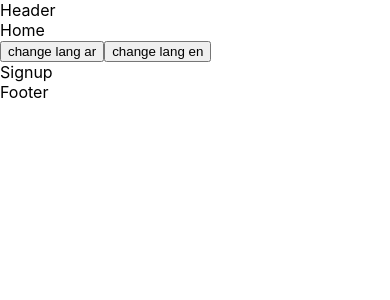
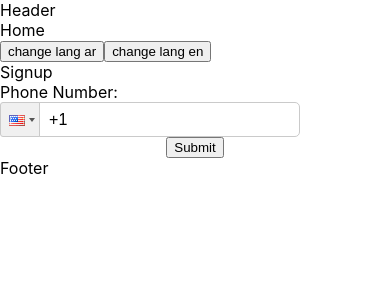
Before and after one commit to mahmoudAliaboElhassan/Graduation-Project, a React (Create React App) app: page /signup in a window 390 px wide. Shown: the top 300 px of the page. Built offline with nearby package versions, Linux system fonts and the light colour scheme.

Commit message:
phone number

```diff
--- a/package.json
+++ b/package.json
@@ -16,9 +16,11 @@
     "i18next": "^23.11.5",
     "i18next-browser-languagedetector": "^7.1.0",
     "i18next-http-backend": "^2.2.1",
+    "libphonenumber-js": "^1.11.11",
     "react": "^18.3.1",
     "react-dom": "^18.3.1",
     "react-i18next": "^13.1.2",
+    "react-phone-input-2": "^2.15.1",
     "react-router-dom": "^6.26.2",
     "react-scripts": "5.0.1",
     "react-toastify": "^10.0.5",
--- /dev/null
+++ b/src/components/formUI/error-style.module.css
@@ -0,0 +1,5 @@
+.errorMessage {
+  color: red;
+  margin-top: 5px;
+  font-size: 14px;
+}
--- /dev/null
+++ b/src/components/formUI/phoneNumber/index.tsx
@@ -0,0 +1,71 @@
+import React from "react";
+import { Formik, Form } from "formik";
+import * as Yup from "yup";
+import PhoneInput from "react-phone-input-2";
+import "react-phone-input-2/lib/style.css";
+import { parsePhoneNumberFromString } from "libphonenumber-js";
+
+import "./phoneNumber.css";
+import ButtonWrapper from "../submit/submitBtn";
+import styles from "../error-style.module.css";
+
+const PhoneForm = () => {
+  const { errorMessage } = styles;
+  return (
+    <Formik
+      initialValues={{
+        phone: "",
+      }}
+      validationSchema={Yup.object({
+        phone: Yup.string()
+          .required("Phone number is required")
+          .test("is-valid", "Phone number is not valid", (value) => {
+            if (!value) return false; // Ensure value exists
+            const phoneNumber = parsePhoneNumberFromString(`+${value}`);
+            return phoneNumber ? phoneNumber.isValid() : false;
+          }),
+      })}
+      onSubmit={(values, { resetForm }) => {
+        alert(`Phone number submitted: ${values.phone}`);
+        resetForm(); // Optional: Reset form after submission
+      }}
+    >
+      {({ values, errors, touched, setFieldValue, setFieldTouched }) => (
+        <Form>
+          <div className="form-group">
+            <label htmlFor="phone">Phone Number:</label>
+            <PhoneInput
+              country={"us"}
+              value={values.phone}
+              onChange={(phone) => setFieldValue("phone", phone)}
+              onBlur={() => setFieldTouched("phone", true)}
+              inputProps={{
+                name: "phone",
+                required: true, // Corrected spelling
+                // You can add other input props here
+              }}
+              inputStyle={{
+                width: "300px",
+                fontSize: "16px",
+              }}
+              buttonStyle={{
+                backgroundColor: "#f0f0f0",
+              }}
+              dropdownStyle={{
+                backgroundColor: "#ffffff",
+                border: "1px solid #ccc",
+              }}
+            />
+            {/* Display validation errors */}
+            {touched.phone && errors.phone ? (
+              <div className={errorMessage}>{errors.phone}</div>
+            ) : null}
+          </div>
+          <ButtonWrapper loading={false}>Submit</ButtonWrapper>
+        </Form>
+      )}
+    </Formik>
+  );
+};
+
+export default PhoneForm;
--- /dev/null
+++ b/src/components/formUI/phoneNumber/phoneNumber.css
@@ -0,0 +1,16 @@
+/* Override the default input field styles */
+.react-tel-input input {
+  border: 2px solid #4caf50;
+  border-radius: 4px;
+}
+
+/* Customize the dropdown menu */
+.react-tel-input .flag-dropdown {
+  background-color: #f8f8f8;
+}
+
+/* Change the flag icon size */
+.react-tel-input .flag-icon {
+  width: 24px;
+  height: 24px;
+}
--- /dev/null
+++ b/src/components/formUI/submit/loaderBtn.css
@@ -0,0 +1,89 @@
+.loader {
+  position: relative;
+  width: 35px;
+  height: 35px;
+  border-radius: 10px;
+}
+
+.loader div {
+  width: 8%;
+  height: 24%;
+  background: rgb(128, 128, 128);
+  position: absolute;
+  left: 50%;
+  top: 30%;
+  opacity: 0;
+  border-radius: 50px;
+  box-shadow: 0 0 3px rgba(0, 0, 0, 0.2);
+  animation: fade458 1s linear infinite;
+}
+
+@keyframes fade458 {
+  from {
+    opacity: 1;
+  }
+
+  to {
+    opacity: 0.25;
+  }
+}
+
+.loader .bar1 {
+  transform: rotate(0deg) translate(0, -130%);
+  animation-delay: 0s;
+}
+
+.loader .bar2 {
+  transform: rotate(30deg) translate(0, -130%);
+  animation-delay: -1.1s;
+}
+
+.loader .bar3 {
+  transform: rotate(60deg) translate(0, -130%);
+  animation-delay: -1s;
+}
+
+.loader .bar4 {
+  transform: rotate(90deg) translate(0, -130%);
+  animation-delay: -0.9s;
+}
+
+.loader .bar5 {
+  transform: rotate(120deg) translate(0, -130%);
+  animation-delay: -0.8s;
+}
+
+.loader .bar6 {
+  transform: rotate(150deg) translate(0, -130%);
+  animation-delay: -0.7s;
+}
+
+.loader .bar7 {
+  transform: rotate(180deg) translate(0, -130%);
+  animation-delay: -0.6s;
+}
+
+.loader .bar8 {
+  transform: rotate(210deg) translate(0, -130%);
+  animation-delay: -0.5s;
+}
+
+.loader .bar9 {
+  transform: rotate(240deg) translate(0, -130%);
+  animation-delay: -0.4s;
+}
+
+.loader .bar10 {
+  transform: rotate(270deg) translate(0, -130%);
+  animation-delay: -0.3s;
+}
+
+.loader .bar11 {
+  transform: rotate(300deg) translate(0, -130%);
+  animation-delay: -0.2s;
+}
+
+.loader .bar12 {
+  transform: rotate(330deg) translate(0, -130%);
+  animation-delay: -0.1s;
+}
--- /dev/null
+++ b/src/components/formUI/submit/loaderBtn.tsx
@@ -0,0 +1,24 @@
+import React from "react";
+
+import "./loaderBtn.css";
+
+function LoaderBtn() {
+  return (
+    <div className="loader">
+      <div className="bar1"></div>
+      <div className="bar2"></div>
+      <div className="bar3"></div>
+      <div className="bar4"></div>
+      <div className="bar5"></div>
+      <div className="bar6"></div>
+      <div className="bar7"></div>
+      <div className="bar8"></div>
+      <div className="bar9"></div>
+      <div className="bar10"></div>
+      <div className="bar11"></div>
+      <div className="bar12"></div>
+    </div>
+  );
+}
+
+export default LoaderBtn;
--- /dev/null
+++ b/src/components/formUI/submit/submitBtn.tsx
@@ -0,0 +1,34 @@
+import React from "react";
+import { useFormikContext } from "formik";
+// import { Button } from "react-bootstrap";
+import { useTranslation } from "react-i18next";
+import LoaderBtn from "./loaderBtn";
+
+interface Props {
+  children: React.ReactNode;
+  loading: boolean;
+}
+
+const ButtonWrapper = ({ children, loading }: Props) => {
+  const { submitForm } = useFormikContext();
+  const { t } = useTranslation();
+  // Change the event type to React.MouseEvent<HTMLButtonElement>
+  const handleSubmit = (e: React.FormEvent<HTMLButtonElement>) => {
+    e.preventDefault();
+    submitForm();
+  };
+
+  // Change the type to React.ButtonHTMLAttributes<HTMLButtonElement>
+  const configButton: React.ButtonHTMLAttributes<HTMLButtonElement> = {
+    type: "submit",
+    disabled: loading,
+    onClick: handleSubmit,
+    style: { margin: "auto", display: "flex" },
+  };
+
+  return (
+    <button {...configButton}>{loading ? <LoaderBtn /> : children}</button>
+  );
+};
+
+export default ButtonWrapper;
--- a/src/pages/auth/signup.tsx
+++ b/src/pages/auth/signup.tsx
@@ -1,7 +1,13 @@
 import React from "react";
+import PhoneForm from "../../components/formUI/phoneNumber";
 
 function Signup() {
-  return <div>Signup</div>;
+  return (
+    <div>
+      <div> Signup</div>
+      <PhoneForm />
+    </div>
+  );
 }
 
 export default Signup;
```
Also changed, not shown: 1 other file (tests, documents, lock files or other folders).
